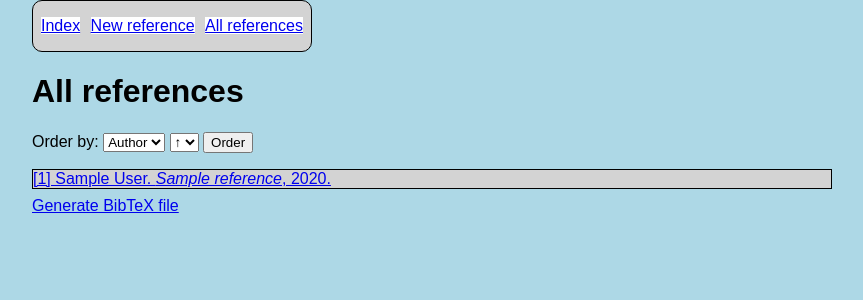
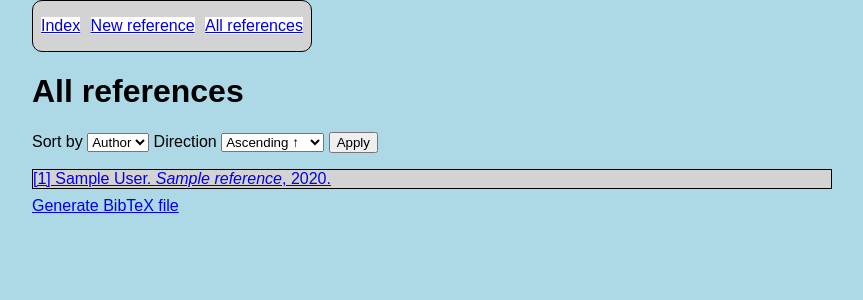
Before and after one commit to m0ssse/ohtuprojekti, a Flask app: template src/templates/references.html in a window 1280 px wide. Shown: the top 300 px of the page, without its empty margins (208-1071 px from the left). Run offline with Flask 3, Linux system fonts and the light colour scheme; the template is opened without the code that fills it: most values are stand-ins (such as "Sample title", 1, 10 or a date in 2020).

Commit message:
Update order reference form

```diff
--- a/src/templates/references.html
+++ b/src/templates/references.html
@@ -6,18 +6,21 @@
 <h1>All references</h1>
 
 {% if references %}
-    <form action="/references" method="POST">
-        <label for="order">Order by:</label>
-        <select id="criteria" name="criterion">
+    <form action="/references" method="GET">
+        <label for="sort-by">Sort by</label>
+        <select id="sort-by" name="sort-by">
             <option value="author">Author</option>
             <option value="title">Title</option>
             <option value="year">Year</option>
         </select>
-        <select id="directions" name="direction">
-            <option value="asc">↑</option>
-            <option value="desc">↓</option>
+
+        <label for="direction">Direction</label>
+        <select id="direction" name="direction">
+            <option value="asc">Ascending ↑</option>
+            <option value="desc">Descending ↓</option>
         </select>
-        <input type="submit" value="Order" />
+
+        <button type="submit">Apply</button>
     </form>
 
     <ol class="references">
```
